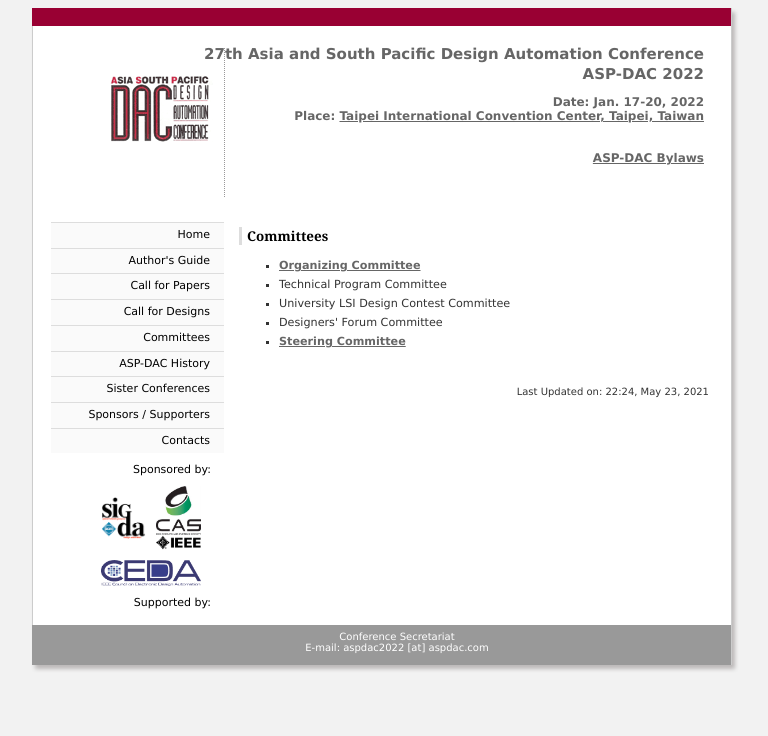
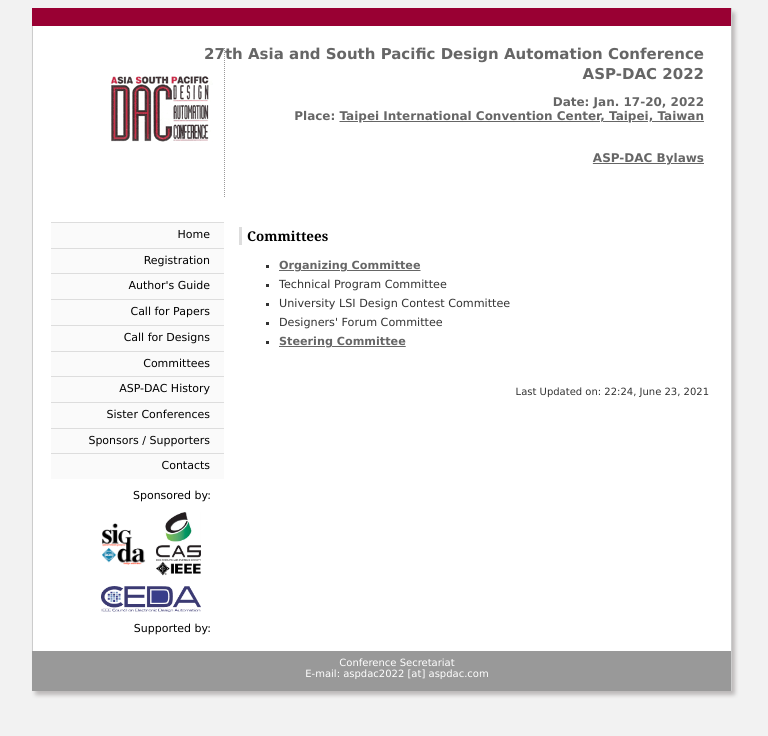
Before and after one commit to aspdac2022/aspdac2022.github.io, a plain HTML site: page committee/index.html in a window 1280 px wide. Shown: the whole page, without its empty margins (255-1023 px from the left). Drawn offline with Linux system fonts and the light colour scheme.

Commit message:
Update index.html

```diff
--- a/committee/index.html
+++ b/committee/index.html
@@ -34,9 +34,9 @@
                         <li><a href="../index.html">Home</a></li>
                         <!--<li><a href="../transportation/index.html">Transportation</a></li>
                         <li><a href="../keynote/index.html">Keynotes</a></li>
-                        <li><a href="../tutorial/index.html">Tutorials</a></li>
+                        <li><a href="../tutorial/index.html">Tutorials</a></li>-->
                         <li><a href="../registration/index.html">Registration</a></li>
-                        <li>
+                        <!--<li>
                             <a href="../program/index.html">Technical Program</a>
                         </li>
                         <li><a href="../hotel/index.html">Hotel Reservation</a></li>
@@ -98,7 +98,7 @@
                     </ul>
                 </p>
 
-                <h6>Last Updated on: 22:24, May 23, 2021</h6>
+                <h6>Last Updated on: 22:24, June 23, 2021</h6>
 
             </div><!--main-->
             <div class="clear">&nbsp;</div>
```
